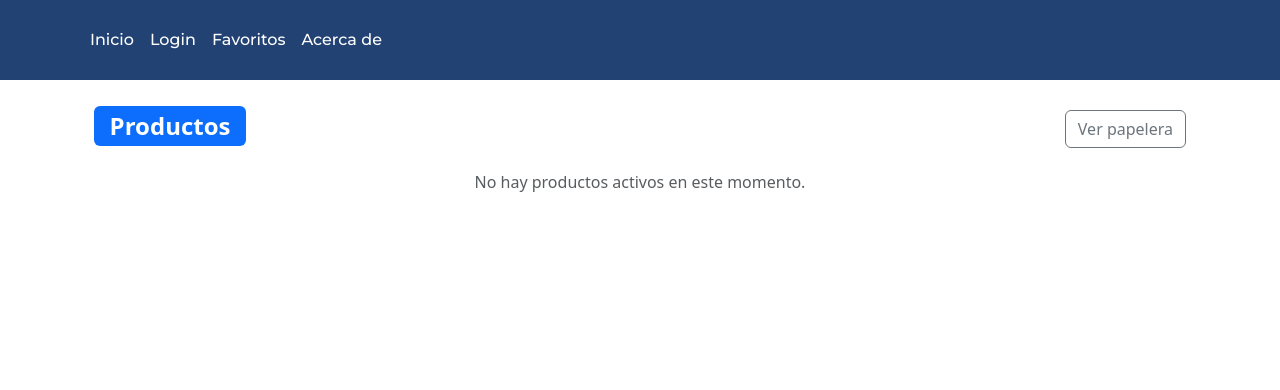
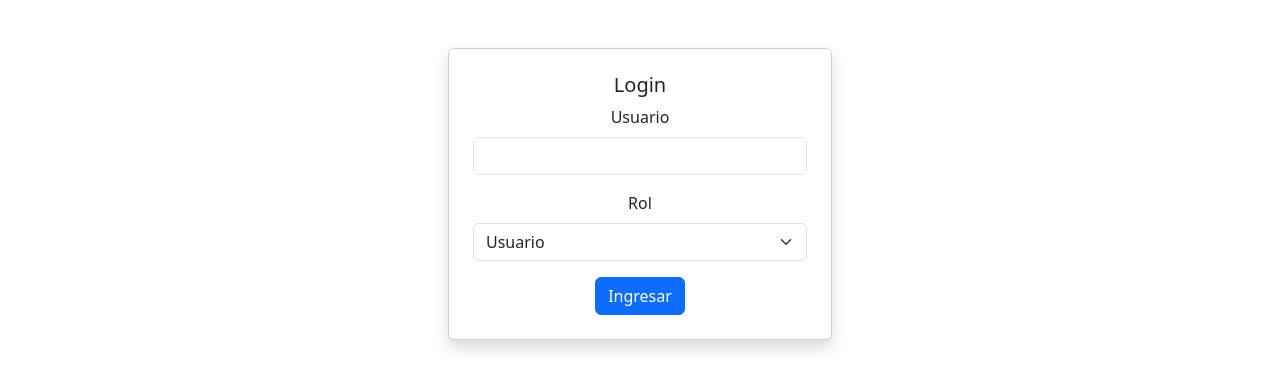
Before and after one commit to santip019/TrabajoFinalGrupo21Comision2, a React (Vite) app: page / in a window 1280 px wide. Shown: the top 390 px of the page. Built offline with nearby package versions, Linux system fonts and the light colour scheme.

Commit message:
refactor: Se reorganizo el proyecto y se cambiaron alguno detalles para controlar las vistas al logearse [Padilla Santiago]

```diff
--- a/src/App.jsx
+++ b/src/App.jsx
@@ -1,88 +1,13 @@
-import { Routes, Route } from "react-router-dom";
-import { useState } from "react";
-import Layout from './assets/compenents/Layout';
-import Inicio from './assets/compenents/Inicio';
-import Login from './assets/compenents/Login';
-import NuevoProducto from './assets/compenents/NuevoProducto';
-import Favoritos from './assets/compenents/Favoritos';
-import AcercaDe from './assets/compenents/AcercaDe';
-import EditarProducto from './assets/compenents/EditarProducto';
-import VerDetalles from './assets/compenents/VerDetalles';
-import Papelera from './assets/compenents/Papelera';
-import AdminRoute from "./routes/AdminRoute"; // 🔐 Nueva protección
-
+import AppRoutes from './assets/compenents/AppRoutes.jsx';
 function App() {
-  const [productos, setProductos] = useState([]);
-
-  // 🧱 Funciones principales
-  const agregarProducto = (nuevoProducto) => {
-    setProductos([...productos, nuevoProducto]);
-  };
-
-  const eliminarProducto = (id) => {
-    setProductos(productos.map(p =>
-      p.id === id ? { ...p, estado: false } : p
-    ));
-  };
-
-  const restaurarProducto = (id) => {
-    setProductos(productos.map(p =>
-      p.id === id ? { ...p, estado: true } : p
-    ));
-  };
 
   return (
-    <Routes>
-      <Route path="/" element={<Layout />}>
-        <Route
-          index
-          element={
-            <Inicio
-              productos={productos}
-              eliminarProducto={eliminarProducto}
-              restaurarProducto={restaurarProducto}
-            />
-          }
-        />
-        <Route path="login" element={<Login />} />
-
-        {/* 🔐 Ruta protegida para admin */}
-        <Route
-          path="/nuevo-producto"
-          element={
-            <AdminRoute>
-              <NuevoProducto agregarProducto={agregarProducto} />
-            </AdminRoute>
-          }
-        />
-        <Route
-          path="/editar-producto/:id"
-          element={
-            <AdminRoute>
-              <EditarProducto productos={productos} setProductos={setProductos} />
-            </AdminRoute>
-          }
-        />
-
-        {/* Rutas públicas */}
-        <Route
-          path="favoritos"
-          element={<Favoritos productos={productos} />}
-        />
-        <Route
-          path="acerca-de"
-          element={<AcercaDe />}
-        />
-        <Route
-          path="/producto/:id"
-          element={<VerDetalles productos={productos} />}
-        />
-        <Route
-          path="/papelera"
-          element={<Papelera productos={productos} />}
-        />
-      </Route>
-    </Routes>
+    <div className="d-flex flex-column min-vh-100">
+      <main className="flex-grow-1">
+          <AppRoutes />
+          {/* Componente con todas las rutas */}
+      </main>
+    </div>
   );
 }
 
--- /dev/null
+++ b/src/assets/compenents/AppRoutes.jsx
@@ -0,0 +1,97 @@
+import { Routes, Route, Navigate } from "react-router-dom";
+import { useState } from "react";
+import Layout from './Layout';
+import Inicio from './Inicio';
+import Login from './Login';
+import NuevoProducto from './NuevoProducto';
+import Favoritos from './Favoritos';
+import AcercaDe from './AcercaDe';
+import EditarProducto from './EditarProducto';
+import VerDetalles from './VerDetalles';
+import Papelera from './Papelera';
+import AdminRoute from "../../routes/AdminRoute";
+import RutaAutenticada from "./RutaAutenticada";
+
+function AppRoutes() {
+  const [productos, setProductos] = useState([]);
+
+  // Funciones principales
+  const agregarProducto = (nuevoProducto) => {
+    setProductos([...productos, nuevoProducto]);
+  };
+
+  const eliminarProducto = (id) => {
+    setProductos(productos.map(p =>
+      p.id === id ? { ...p, estado: false } : p
+    ));
+  };
+
+  const restaurarProducto = (id) => {
+    setProductos(productos.map(p =>
+      p.id === id ? { ...p, estado: true } : p
+    ));
+  };
+
+  return (
+    <Routes>
+      {/* Login como pantalla inicial */}
+      <Route path="/" element={<Login />} />
+
+      {/* Todo lo privado bajo Layout */}
+      <Route path="/Layout" element={
+        <RutaAutenticada>
+          <Layout />
+        </RutaAutenticada>
+      }>
+        <Route
+          index
+          element={
+            <Inicio
+              productos={productos}
+              eliminarProducto={eliminarProducto}
+              restaurarProducto={restaurarProducto}
+            />
+          }
+        />
+        <Route
+          path="favoritos"
+          element={<Favoritos productos={productos} />}
+        />
+        <Route
+          path="acerca-de"
+          element={<AcercaDe />}
+        />
+        <Route
+          path="papelera"
+          element={<Papelera productos={productos} />}
+        />
+        <Route
+          path="producto/:id"
+          element={<VerDetalles productos={productos} />}
+        />
+        {/* Rutas solo para admin */}
+        <Route
+          path="nuevo-producto"
+          element={
+            <AdminRoute>
+              <NuevoProducto agregarProducto={agregarProducto} />
+            </AdminRoute>
+          }
+        />
+        <Route
+          path="editar-producto/:id"
+          element={
+            <AdminRoute>
+              <EditarProducto productos={productos} setProductos={setProductos} />
+            </AdminRoute>
+          }
+        />
+      </Route>
+
+      {/* Redirección por defecto */}
+      <Route path="*" element={<Navigate to="/" />} />
+    </Routes>
+  );
+}
+
+export default AppRoutes;
--- a/src/assets/compenents/Inicio.jsx
+++ b/src/assets/compenents/Inicio.jsx
@@ -5,7 +5,7 @@ import Badge from "react-bootstrap/Badge";
 import { useNavigate } from "react-router-dom";
 import { MdDeleteForever } from "react-icons/md";
 import { useDispatch, useSelector } from "react-redux";
-import { toggleFavorito } from "../../redux/favoritos";
+import { toggleFavorito } from "../../store/favoritos";
 import { useAuth } from "../../context/AuthContext";
 
 function Inicio({ productos, eliminarProducto, restaurarProducto }) {
--- a/src/assets/compenents/Layout.jsx
+++ b/src/assets/compenents/Layout.jsx
@@ -13,13 +13,13 @@ function Layout() {
           <Navbar.Toggle aria-controls="basic-navbar-nav" />
           <Navbar.Collapse id="basic-navbar-nav">
             <Nav className="me-auto">
-              <Nav.Link as={Link} to="/">Inicio</Nav.Link>
+              <Nav.Link as={Link} to="/Layout">Inicio</Nav.Link>
               {!user && <Nav.Link as={Link} to="/login">Login</Nav.Link>}
               {user?.role === 'admin' && (
-                <Nav.Link as={Link} to="/nuevo-producto">Nuevo Producto</Nav.Link>
+                <Nav.Link as={Link} to="/Layout/nuevo-producto">Nuevo Producto</Nav.Link>
               )}
-              <Nav.Link as={Link} to="/favoritos">Favoritos</Nav.Link>
-              <Nav.Link as={Link} to="/acerca-de">Acerca de</Nav.Link>
+              <Nav.Link as={Link} to="/Layout/favoritos">Favoritos</Nav.Link>
+              <Nav.Link as={Link} to="/Layout/acerca-de">Acerca de</Nav.Link>
               {user && <Nav.Link onClick={logout}>Cerrar Sesión</Nav.Link>}
             </Nav>
           </Navbar.Collapse>
--- a/src/assets/compenents/Login.jsx
+++ b/src/assets/compenents/Login.jsx
@@ -13,7 +13,11 @@ function Login() {
   const handleSubmit = (e) => {
     e.preventDefault();
     login(username, role); // simulamos autenticación
-    navigate("/");
+    if (role === "admin") {
+    navigate("/Layout");
+  } else {
+    navigate("/Layout");
+  }
   };
 
   return (
--- /dev/null
+++ b/src/assets/compenents/RutaAutenticada.jsx
@@ -0,0 +1,9 @@
+import { useAuth } from "../../context/AuthContext";
+import { Navigate } from "react-router-dom";
+
+function RutaAutenticada({ children }) {
+  const { user } = useAuth();
+  return user ? children : <Navigate to="/" />;
+}
+
+export default RutaAutenticada;
--- a/src/assets/compenents/VerDetalles.jsx
+++ b/src/assets/compenents/VerDetalles.jsx
@@ -1,6 +1,6 @@
 import { useParams, useNavigate, useLocation } from "react-router-dom";
 import { useDispatch, useSelector } from "react-redux";
-import { toggleFavorito } from "../../redux/favoritos"; // Verifica este path
+import { toggleFavorito } from "../../store/favoritos"; // Verifica este path
 import Card from "react-bootstrap/Card";
 import Button from "react-bootstrap/Button";
 import Row from "react-bootstrap/Row";
--- a/src/main.jsx
+++ b/src/main.jsx
@@ -2,7 +2,7 @@ import { StrictMode } from 'react'
 import { createRoot } from 'react-dom/client'
 import { BrowserRouter } from 'react-router-dom'
 import { Provider } from 'react-redux'
-import { store } from './redux/store.js';
+import { store } from './store/store.js';
 import 'bootstrap/dist/css/bootstrap.min.css';
 import "./App.css";
 import App from './App.jsx'
```
Also changed, not shown: src/store/favoritos.js (renamed from src/redux/favoritos.js), src/store/store.js (renamed from src/redux/store.js).
